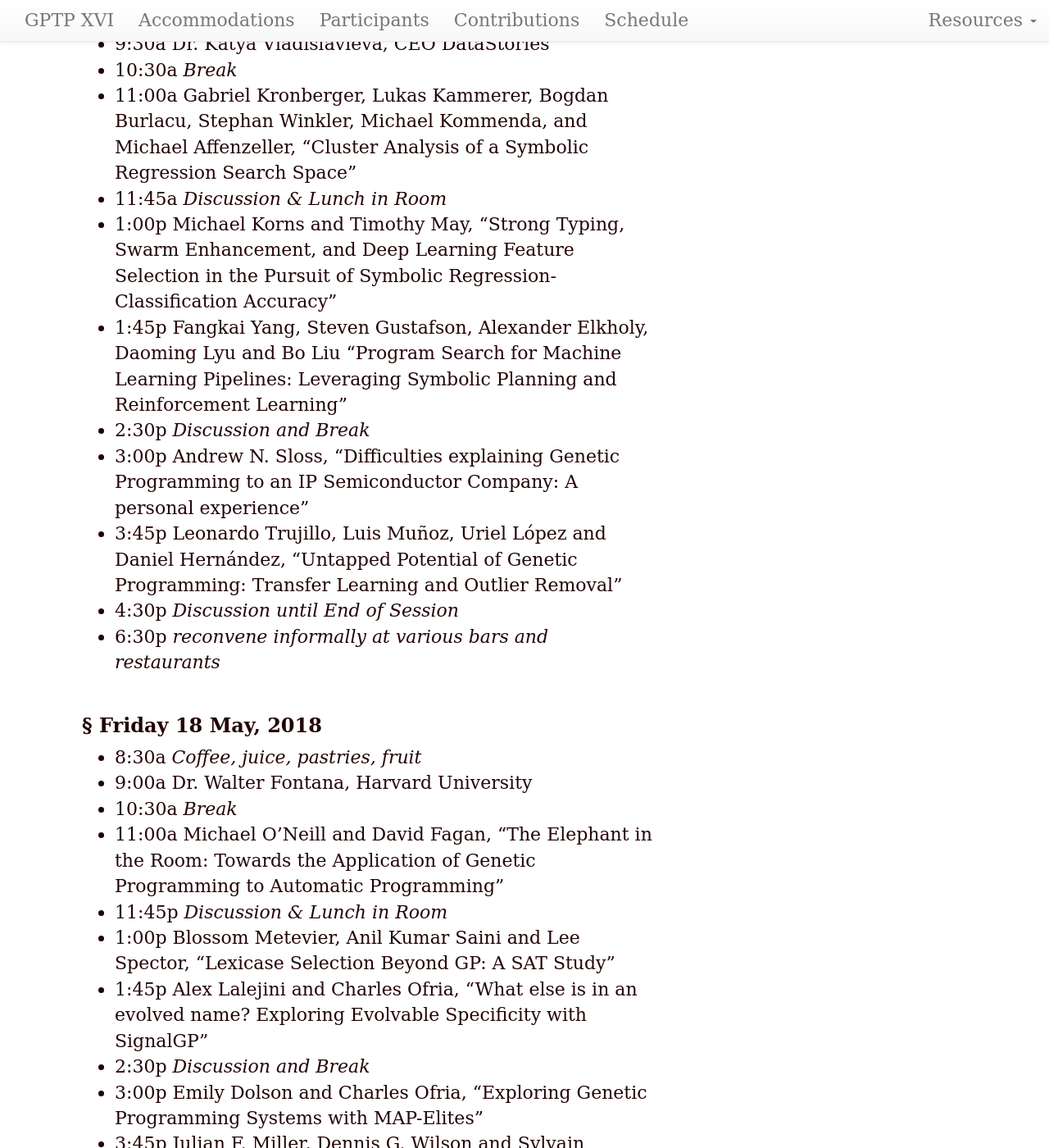
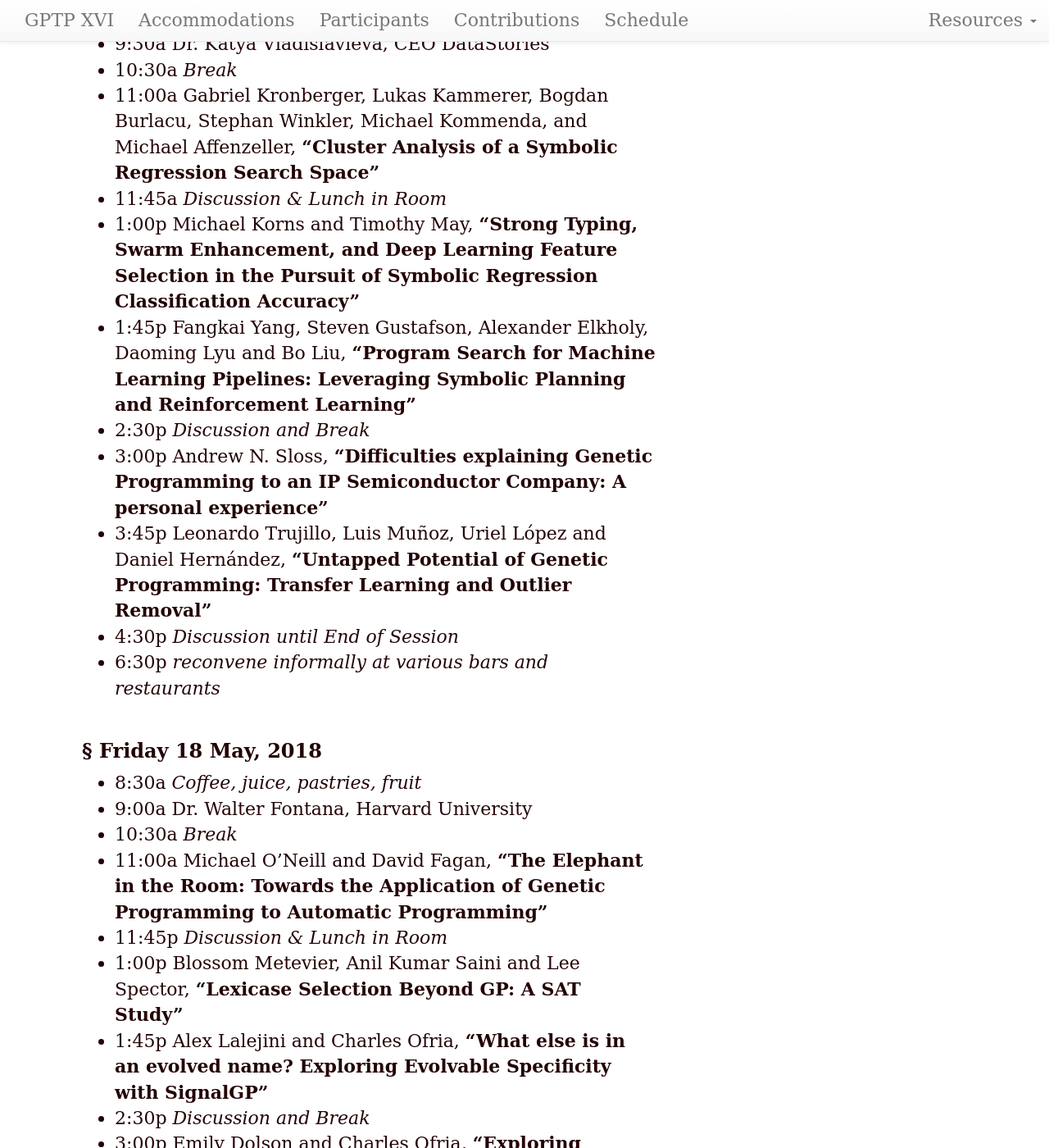
Before and after one commit to GPTP-workshop/gptp-workshop.github.io, a Jekyll site: the page built from schedule.md, in a window 1280 px wide and 1400 px high, scrolled down 384 px. Shown: the whole window at 82% size. Built offline with Jekyll 4.4.1, drawn with Linux system fonts in a browser that asks for light colours; some of the changed text lies outside the part shown.

Commit message:
boldface titles

```diff
--- a/schedule.md
+++ b/schedule.md
@@ -12,13 +12,13 @@ dates: "May 17-20, 2018"
 - 9:00a _Opening Remarks_
 - 9:30a Dr. Katya Vladislavleva, CEO DataStories
 - 10:30a _Break_
-- 11:00a Gabriel Kronberger, Lukas Kammerer, Bogdan Burlacu, Stephan Winkler, Michael Kommenda, and Michael Affenzeller, "Cluster Analysis of a Symbolic Regression Search Space"
+- 11:00a Gabriel Kronberger, Lukas Kammerer, Bogdan Burlacu, Stephan Winkler, Michael Kommenda, and Michael Affenzeller, **"Cluster Analysis of a Symbolic Regression Search Space"**
 - 11:45a _Discussion & Lunch in Room_
-- 1:00p Michael Korns and Timothy May, "Strong Typing, Swarm Enhancement, and Deep Learning Feature Selection in the Pursuit of Symbolic Regression-Classification Accuracy"
-- 1:45p Fangkai Yang, Steven Gustafson, Alexander Elkholy, Daoming Lyu and Bo Liu "Program Search for Machine Learning Pipelines: Leveraging Symbolic Planning and Reinforcement Learning"
+- 1:00p Michael Korns and Timothy May, **"Strong Typing, Swarm Enhancement, and Deep Learning Feature Selection in the Pursuit of Symbolic Regression Classification Accuracy"**
+- 1:45p Fangkai Yang, Steven Gustafson, Alexander Elkholy, Daoming Lyu and Bo Liu, **"Program Search for Machine Learning Pipelines: Leveraging Symbolic Planning and Reinforcement Learning"**
 - 2:30p _Discussion and Break_
-- 3:00p Andrew N. Sloss, "Difficulties explaining Genetic Programming to an IP Semiconductor Company: A personal experience"
-- 3:45p Leonardo Trujillo, Luis Muñoz, Uriel López and Daniel Hernández, "Untapped Potential of Genetic Programming: Transfer Learning and Outlier Removal"
+- 3:00p Andrew N. Sloss, **"Difficulties explaining Genetic Programming to an IP Semiconductor Company: A personal experience"**
+- 3:45p Leonardo Trujillo, Luis Muñoz, Uriel López and Daniel Hernández, **"Untapped Potential of Genetic Programming: Transfer Learning and Outlier Removal"**
 - 4:30p _Discussion until End of Session_
 - 6:30p _reconvene informally at various bars and restaurants_
 
@@ -26,13 +26,13 @@ dates: "May 17-20, 2018"
 - 8:30a _Coffee, juice, pastries, fruit_
 - 9:00a Dr. Walter Fontana, Harvard University
 - 10:30a _Break_
-- 11:00a Michael O'Neill and David Fagan, "The Elephant in the Room: Towards the Application of Genetic Programming to Automatic Programming"
+- 11:00a Michael O'Neill and David Fagan, **"The Elephant in the Room: Towards the Application of Genetic Programming to Automatic Programming"**
 - 11:45p _Discussion & Lunch in Room_
-- 1:00p Blossom Metevier, Anil Kumar Saini and Lee Spector, "Lexicase Selection Beyond GP: A SAT Study"
-- 1:45p Alex Lalejini and Charles Ofria, "What else is in an evolved name? Exploring Evolvable Specificity with SignalGP"
+- 1:00p Blossom Metevier, Anil Kumar Saini and Lee Spector, **"Lexicase Selection Beyond GP: A SAT Study"**
+- 1:45p Alex Lalejini and Charles Ofria, **"What else is in an evolved name? Exploring Evolvable Specificity with SignalGP"**
 - 2:30p _Discussion and Break_
-- 3:00p Emily Dolson and Charles Ofria, "Exploring Genetic Programming Systems with MAP-Elites"
-- 3:45p Julian F. Miller, Dennis G. Wilson and Sylvain Cussat-Blanc, "Evolving developmental programs that build neural networks for solving multiple problems"
+- 3:00p Emily Dolson and Charles Ofria, **"Exploring Genetic Programming Systems with MAP-Elites"**
+- 3:45p Julian F. Miller, Dennis G. Wilson and Sylvain Cussat-Blanc, **"Evolving developmental programs that build neural networks for solving multiple problems"**
 - 4:30p _Discussion until End of Session_
 - 6:30p _reconvene informally at various bars and restaurants_
 
@@ -40,21 +40,21 @@ dates: "May 17-20, 2018"
 ### Saturday 19 May, 2018
 - 8:30a _Coffee, juice, pastries, fruit_
 - 9:00a _Opening Remarks_
-- 9:30a Dr. Marco Tomassini, University of Lausanne, "Strategic games: theory and human behavior"
+- 9:30a Dr. Marco Tomassini, University of Lausanne, **"Strategic games: theory and human behavior"**
 - 10:30a _Break_
-- 11:00a Bill Tozier, "The Next GPTP Workshop(s)"
+- 11:00a Bill Tozier, **"The Next GPTP Workshop(s)"**
 - 11:45p _Discussion & Lunch in Room_
-- 1:00p Arend Hintze and Jory Schloss, "The Evolutionary Buffet Method"
-- 1:45p Stephen Kelly, Robert Smith and Malcolm I. Heywood, "Emergent Policy Discovery for Visual Reinforcement Learning through Tangled Program Graphs: A Tutorial"
+- 1:00p Arend Hintze and Jory Schloss, **"The Evolutionary Buffet Method"**
+- 1:45p Stephen Kelly, Robert Smith and Malcolm I. Heywood, **"Emergent Policy Discovery for Visual Reinforcement Learning through Tangled Program Graphs: A Tutorial"**
 - 2:30p _Discussion and Break_
-- 3:00p Kai Staats, "TBD"
-- 3:45p Tom Schmiedlechner, "TBD"
+- 3:00p Kai Staats, **"TBD"**
+- 3:45p Tom Schmiedlechner, **"TBD"**
 - 4:30p _Discussion until End of Session_
 - 6:30p _reconvene informally at various bars and restaurants_
 
 ### Sunday 20 May, 2018
 - 8:30a _Coffee, juice, pastries, fruit_
-- 9:00a Cliff Bohm, "TBD"
+- 9:00a Cliff Bohm, **"TBD"**
 - 9:45a LIGHTNING TALKS (~15 minutes each)
 - 12:30p _Discussion & Lunch in Room_
 - 2:00p *OFFICIAL END OF WORKSHOP*
```
